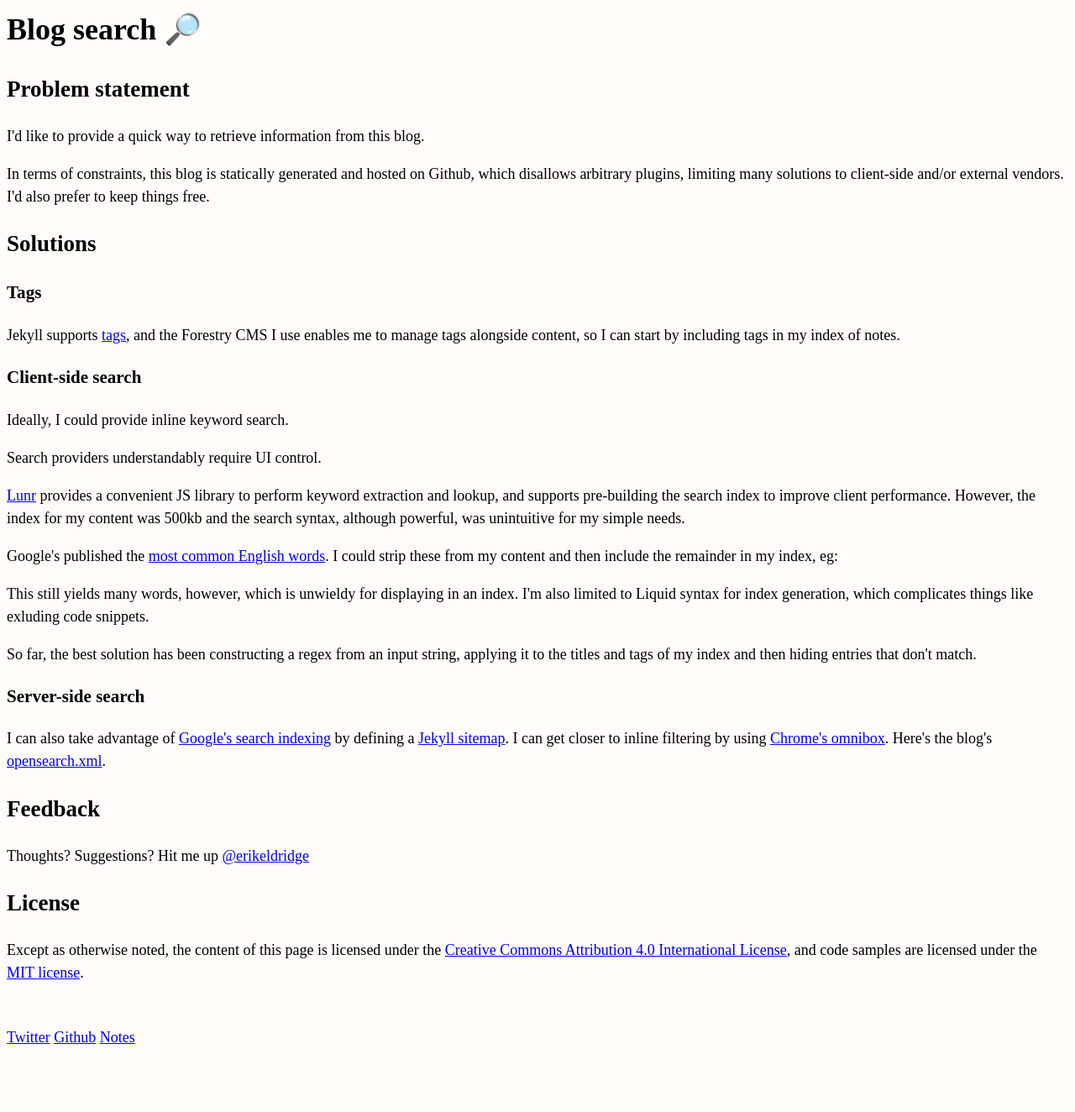
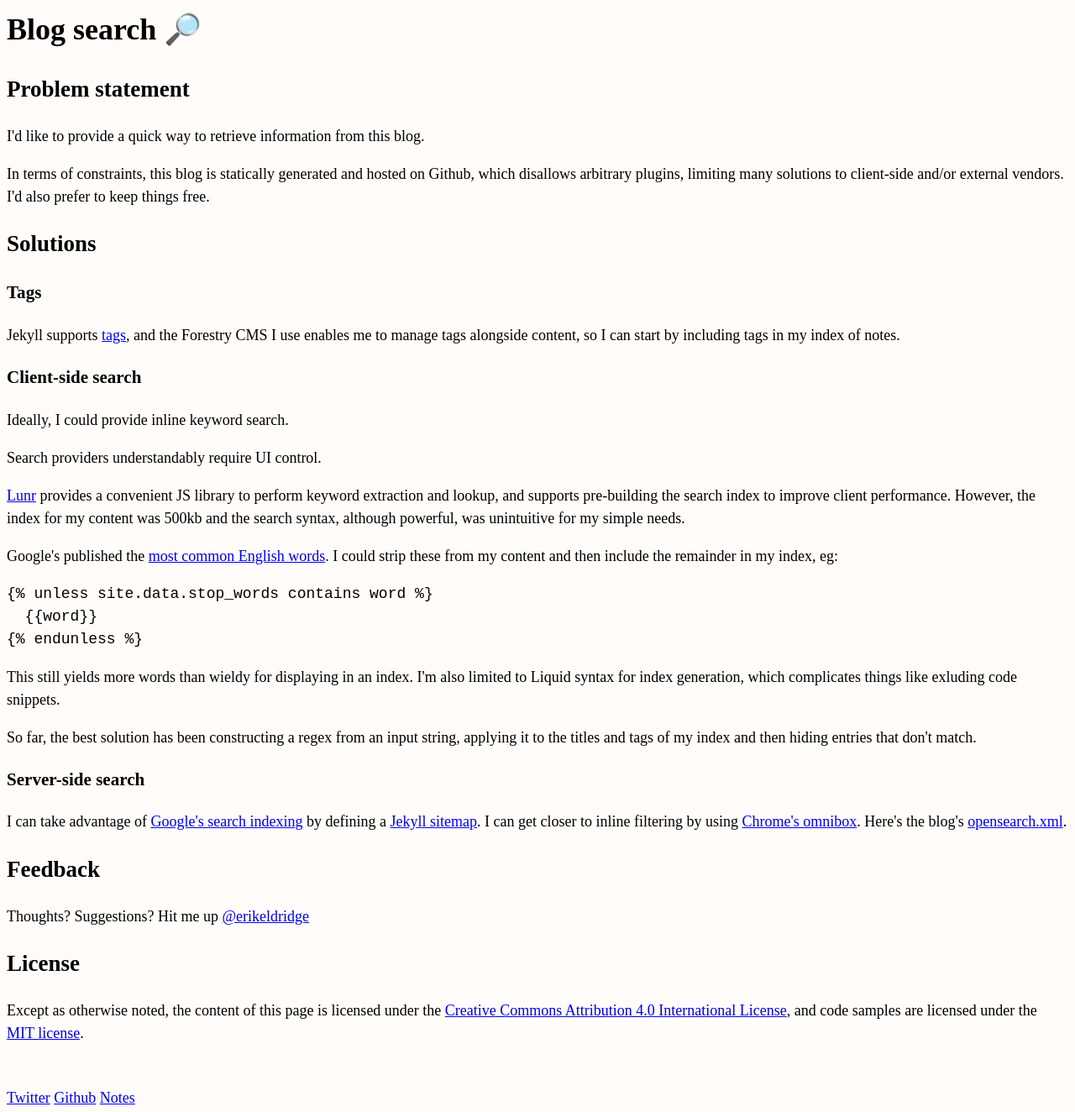
Before and after one commit to erikeldridge/erikeldridge.github.com, a Jekyll site: the page built from _posts/2017-07-29-blog-search.md, in a window 1280 px wide. Shown: the whole page at 84% size. Built offline with Jekyll 4.4.1, drawn with Linux system fonts in a browser that asks for light colours; nearby versions of some CDN libraries; before the commit the page ends 1252 px from its top, so only the background shows below that.

Commit message:
Update from Forestry.io - Updated 2017-07-29-blog-search.md

```diff
--- a/_posts/2017-07-29-blog-search.md
+++ b/_posts/2017-07-29-blog-search.md
@@ -32,14 +32,16 @@ Search providers understandably require UI control.
 
 Google's published the [most common English words](https://github.com/first20hours/google-10000-english). I could strip these from my content and then include the remainder in my index, eg:
 
+    {% raw %}
     {% unless site.data.stop_words contains word %}
       {{word}}
     {% endunless %}
+    {% endraw %}
 
-This still yields many words, however, which is unwieldy for displaying in an index. I'm also limited to Liquid syntax for index generation, which complicates things like exluding code snippets.
+This still yields more words than wieldy for displaying in an index. I'm also limited to Liquid syntax for index generation, which complicates things like exluding code snippets.
 
 So far, the best solution has been constructing a regex from an input string, applying it to the titles and tags of my index and then hiding entries that don't match.
 
 ### Server-side search
 
-I can also take advantage of [Google's search indexing](https://www.google.com/webmasters/tools/home?hl=en) by defining a [Jekyll sitemap](http://davidensinger.com/2013/03/generating-a-sitemap-in-jekyll-without-a-plugin/). I can get closer to inline filtering by using [Chrome's omnibox](https://www.chromium.org/tab-to-search). Here's the blog's [opensearch.xml](http://erikeldridge.com/opensearch.xml).
+I can take advantage of [Google's search indexing](https://www.google.com/webmasters/tools/home?hl=en) by defining a [Jekyll sitemap](http://davidensinger.com/2013/03/generating-a-sitemap-in-jekyll-without-a-plugin/). I can get closer to inline filtering by using [Chrome's omnibox](https://www.chromium.org/tab-to-search). Here's the blog's [opensearch.xml](http://erikeldridge.com/opensearch.xml).
```
